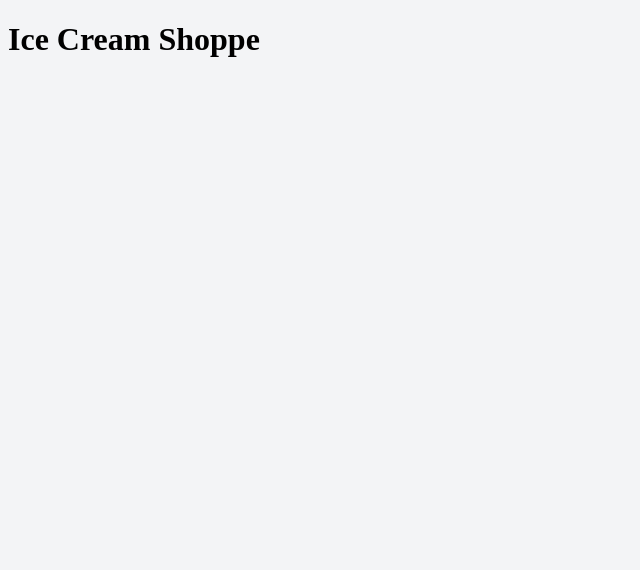
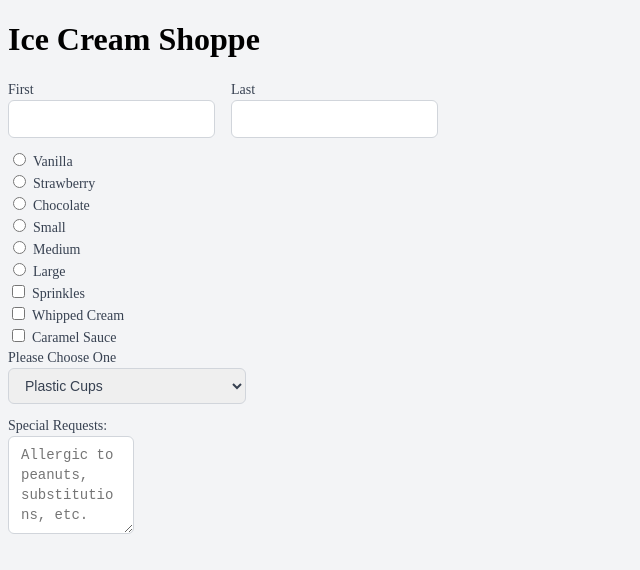
Before and after one commit to nellie789/3.3InputTypes, a plain HTML site: page index.html in a window 1280 px wide. Shown: the whole page, without its empty margins (0-640 px from the left). Drawn offline with Linux system fonts and the light colour scheme.

Commit message:
added labels inputs

```diff
--- a/index.html
+++ b/index.html
@@ -9,6 +9,73 @@
 <div class="container">
     <div class="content">
         <h1>Ice Cream Shoppe</h1>
+        <form>
+            <div class="row">
+                <div>
+                    <label for="firstname">First</label>
+                    <input id="firstname" name="first_name" type="text">
+                </div>
+                <div>
+                    <label for="lastname">Last</label>
+                    <input id="lastname" name="last_name" type="text">
+                </div>
+            </div>
+            <div>
+                <div>
+                    <input type="radio" id="vanilla" name="icecream">
+                    <label for="vanilla">Vanilla</label>
+                </div>
+                <div>
+                    <input type="radio" id="strawberry" name="icecream">
+                    <label for="strawberry">Strawberry</label>
+                </div>
+                <div>
+                    <input type="radio" id="chocolate" name="icecream">
+                    <label for="chocolate">Chocolate</label>
+                </div>
+            </div>
+            <div>
+                <div>
+                    <input type="radio" id="small" name="size">
+                    <label for="small">Small</label>
+                </div>
+                <div>
+                    <input type="radio" id="medium" name="size">
+                    <label for="medium">Medium</label>
+                </div>
+                <div>
+                    <input type="radio" id="large" name="size">
+                    <label for="large">Large</label>
+                </div>
+            </div>
+            <div>
+                <div>
+                    <input type="checkbox" id="sprinkles" name="sprinkles" value="sprinkles">
+                    <label for="sprinkles">Sprinkles</label>
+                </div>
+                <div>
+                    <input type="checkbox" id="whippedCream" name="whippedCream" value="whippedCream">
+                    <label for="whippedCream">Whipped Cream</label>
+                </div>
+                <div>
+                    <input type="checkbox" id="caramel" name="caramel" value="caramel">
+                    <label for="caramel">Caramel Sauce</label>
+                </div>
+            </div>
+            <div>
+                <label for="container">Please Choose One</label>
+                <select name="container" id="container">
+                    <option value="cup">Plastic Cups</option>
+                    <option value="sugar">Sugar Cone</option>
+                    <option value="waffle">Waffle Cone</option>
+                    <option value="dippedWaffle">Chocolate Dipped Waffle Cone</option>
+                </select>
+            </div>
+            <div>
+                <label for="SpecialRequests">Special Requests:</label>
+                <textarea id="SpecialRequests" name="SpecialRequests" rows="4" cols="10" placeholder="Allergic to peanuts, substitutions, etc."></textarea>
+            </div>
+        </form>
     </div>
 </div>
 </body>
```
